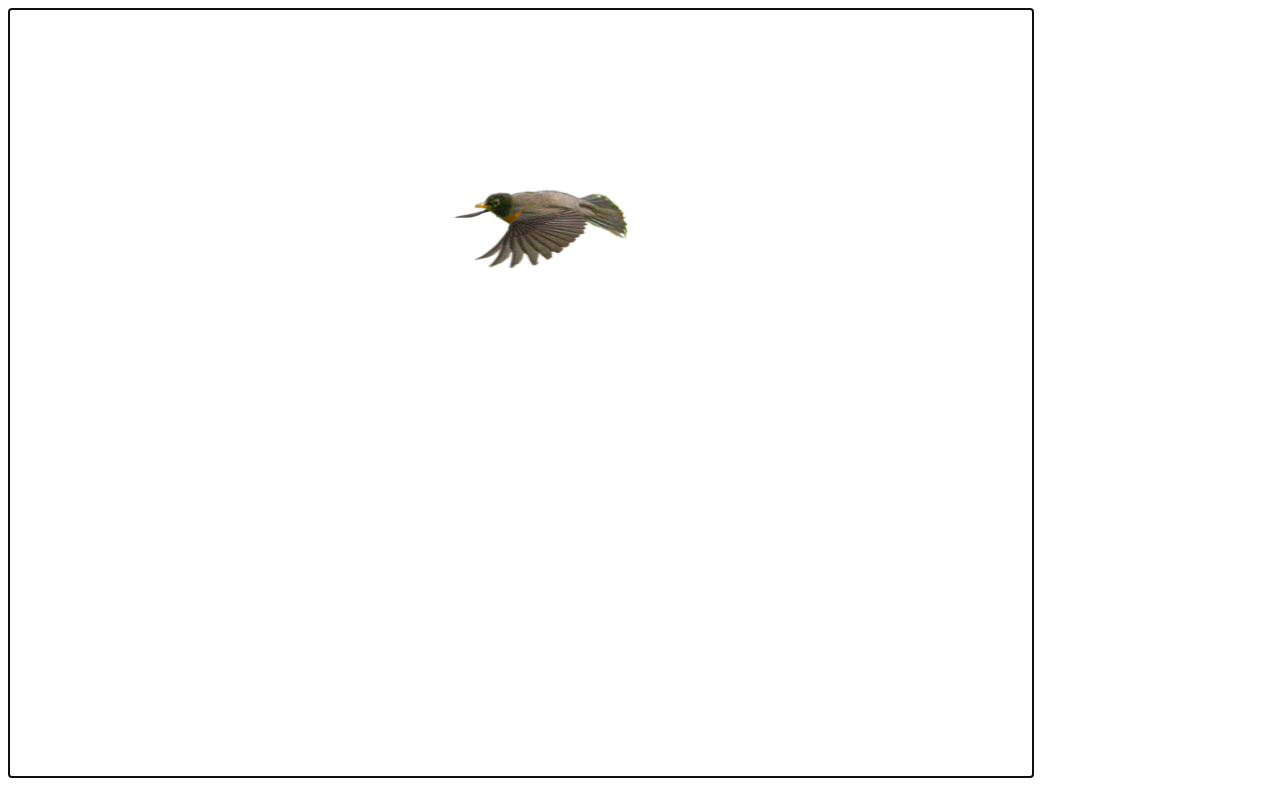
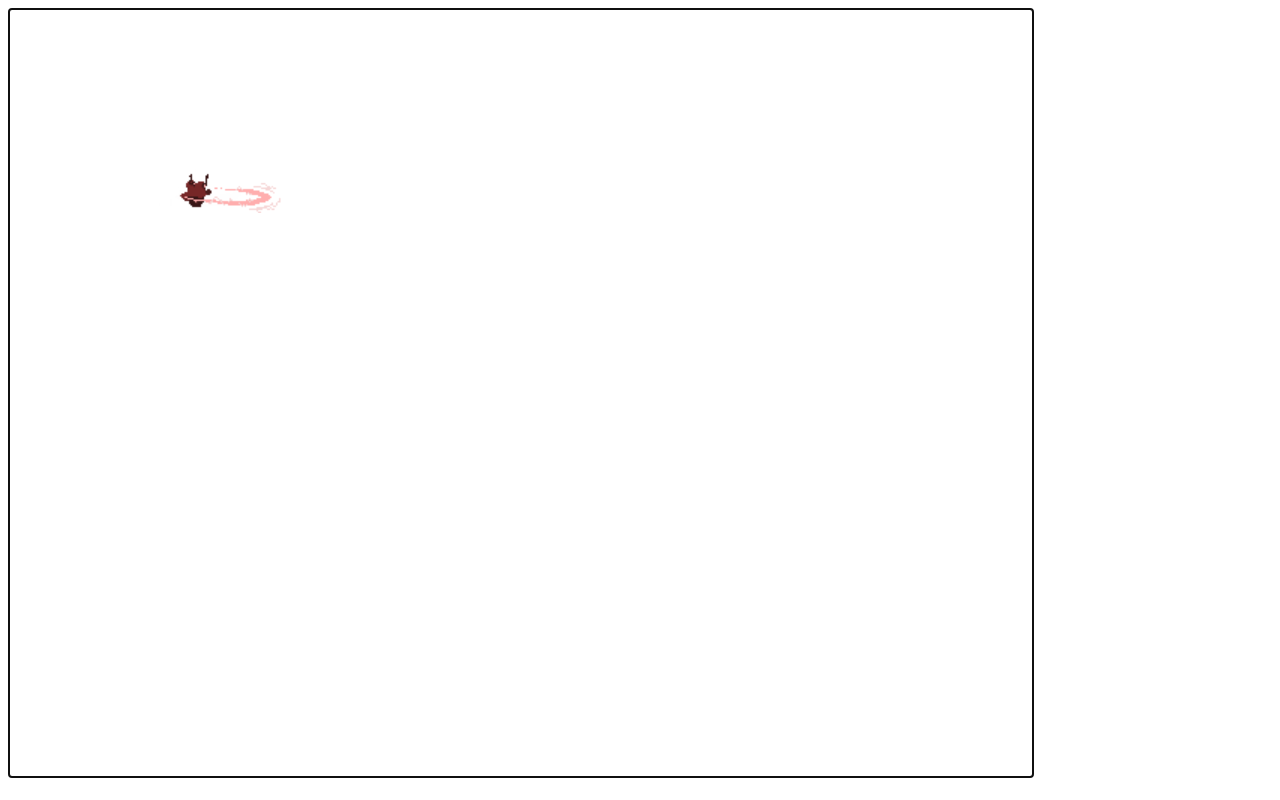
Before and after one commit to Vovcheck/Animation_bird, a plain HTML site: page index.html in a window 1280 px wide. Drawn offline with Linux system fonts and the light colour scheme.

Commit message:
Chain bot animation

```diff
--- a/animator.js
+++ b/animator.js
@@ -2,11 +2,10 @@
  * Picks the frame and draws it into the proper location.
  */
 class Animator{
-    constructor(spritesheet, xStart, yStart, width, height, frameCount, frameDuration) {
-      Object.assign(this, {spritesheet, xStart, yStart, width, height, frameCount, frameDuration});
+    constructor(spritesheet, xStart, yStart, width, height, paddingY, frameCount, frameDuration) {
+      Object.assign(this, {spritesheet, xStart, yStart, width, height, paddingY, frameCount, frameDuration});
 
     this.elapsedTime = 0;
-    //   this.totalTime = frameCount * frameDuration;
     // this - means for this object. For other animation we gonna hava many animator objects.
     this.totalTime = this.frameCount * this.frameDuration;
 
@@ -15,20 +14,17 @@ class Animator{
     drawFrame(tick, ctx, x, y) {
         this.elapsedTime += tick;
         let frame = this.currentFrame();
-        let row = Math.floor(frame / 5);
-        let column = frame % 5;
 
         //keeps running it over and over
         if(this.elapsedTime > this.totalTime) {
-            this.elapsedTime -= this.totalTime; // this.elapsedTime =0: also works
+            this.elapsedTime -= this.totalTime; // this.elapsedTime = 0: also works
         }
-        // var speed = 55;
 
         ctx.drawImage(this.spritesheet,
-            this.xStart + this.width * column, this.yStart + this.height * row, //source x and y (for example, use "0, 0" on call ofthis function)
+            this.xStart , this.yStart + frame * (this.height + this.paddingY), //source x and y (for example, use "0, 0" on call ofthis function)
             this.width, this.height, //source width and hight
             x, y, //destination x and y, where to draw this frame
-            this.width, this.height
+            this.width*1.5, this.height*1.5  // 1.5 is scale
 
             ); //destination width and hight
 
--- a/bird.js
+++ /dev/null
@@ -1,31 +0,0 @@
-class Bird {
-    // game is a passed gameEngine in main.
-    //Here gameEngine passed in order to pull clockTick out of it
-    constructor(game) {
-        this.game = game;
-        this.speed = -120;
-        this.x = 1024;
-        this.y = 50;
-        //constructor(spritesheet, xStart, yStart, width, height, "maybe PADDING in here?" frameCount, frameDuration)
-        // this.crowAnimator = new Animator(ASSET_MANAGER.getAsset("./crow.png"), 0, 0, 205, 210, 24, 0.3);
-        this.birdAnimator = new Animator(ASSET_MANAGER.getAsset("./bird.png"), 0, 0, 240, 315, 20, 0.2);
-        };
-
-    /* animations from different rows of the spriteSheet should go here, see Mario.js file. not here, but in animator */
-
-    update() {
-        this.x += this.speed * this.game.clockTick;
-
-        if(this.x < -240){
-            this.y = Math.floor((Math.random() * 200) + 50);
-            this.x = 1024;
-        }
-
-    };
-
-    draw(ctx) {
-        // this.crowAnimator.drawFrame(this.game.clockTick, ctx, 25, 150);
-        this.birdAnimator.drawFrame(this.game.clockTick, ctx, this.x, this.y);
-        // ctx.drawImage(ASSET_MANAGER.getAsset("./bird.png"), 0, 0);
-    };
-}
--- /dev/null
+++ b/chainBot.js
@@ -0,0 +1,25 @@
+class ChainBot {
+    // game is a passed gameEngine in main.
+    //Here gameEngine passed in order to pull clockTick out of it
+    constructor(game) {
+        this.game = game;
+        this.speed = 0;
+        this.x = 150;
+        this.y = 150;
+        //constructor(spritesheet, xStart, yStart, width, height, paddingY, frameCount, frameDuration)
+
+        this.animator = new Animator(ASSET_MANAGER.getAsset("./attack.png"), 41, 0, 83, 36, 4, 8, 0.3);
+        };
+
+    /* animations from different rows of the spriteSheet should go here, see Mario.js file. not here, but in animator */
+
+    update() {
+        this.x += this.speed * this.game.clockTick;
+    };
+
+    draw(ctx) {
+        // this.crowAnimator.drawFrame(this.game.clockTick, ctx, 25, 150);
+        this.animator.drawFrame(this.game.clockTick, ctx, this.x, this.y);
+        // ctx.drawImage(ASSET_MANAGER.getAsset("./bird.png"), 0, 0);
+    };
+}
--- a/index.html
+++ b/index.html
@@ -10,7 +10,7 @@
     <script type="text/javascript" src="./gameengine.js"></script>
     <script type="text/javascript" src="./util.js"></script>
     <script type="text/javascript" src="./animator.js"></script>
-    <script type="text/javascript" src="./bird.js"></script>
+    <script type="text/javascript" src="./chainBot.js"></script>
     <script type="text/javascript" src="./main.js"></script>
 </head>
 <body>
--- a/main.js
+++ b/main.js
@@ -2,14 +2,13 @@ const gameEngine = new GameEngine();
 
 const ASSET_MANAGER = new AssetManager();
 
-// ASSET_MANAGER.queueDownload("./crow.png");
-ASSET_MANAGER.queueDownload("./bird.png");
+ASSET_MANAGER.queueDownload("./attack.png");
 
 ASSET_MANAGER.downloadAll(() => {
 	const canvas = document.getElementById("gameWorld");
 	const ctx = canvas.getContext("2d");
 
-	gameEngine.addEntity(new Bird(gameEngine));
+	gameEngine.addEntity(new ChainBot(gameEngine));
 
 	gameEngine.init(ctx);
 
```
Also changed, not shown: attack.png (added), bird.png (deleted), crow.png (deleted), girl.png (deleted), girlSprite.png (deleted).
